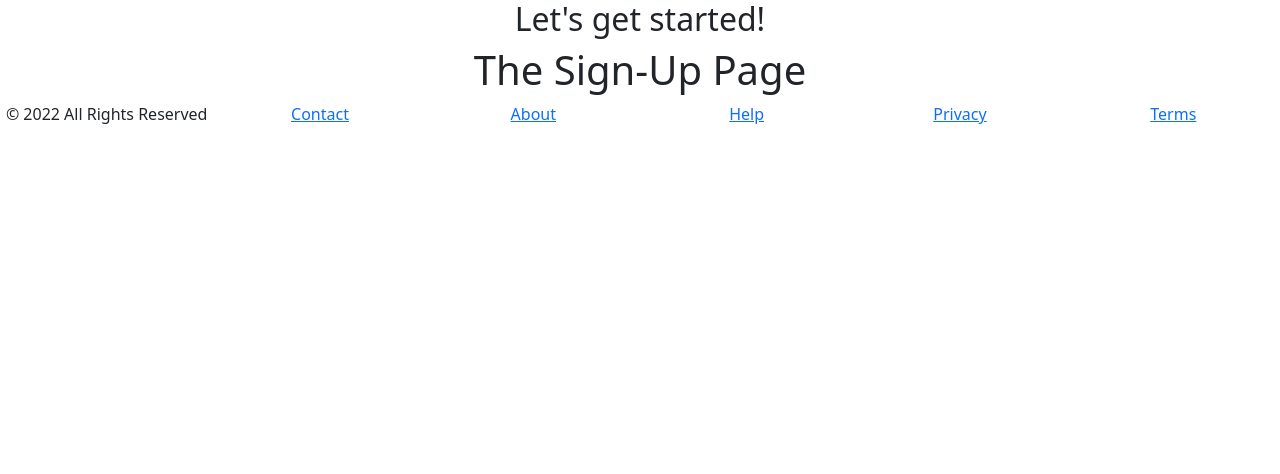
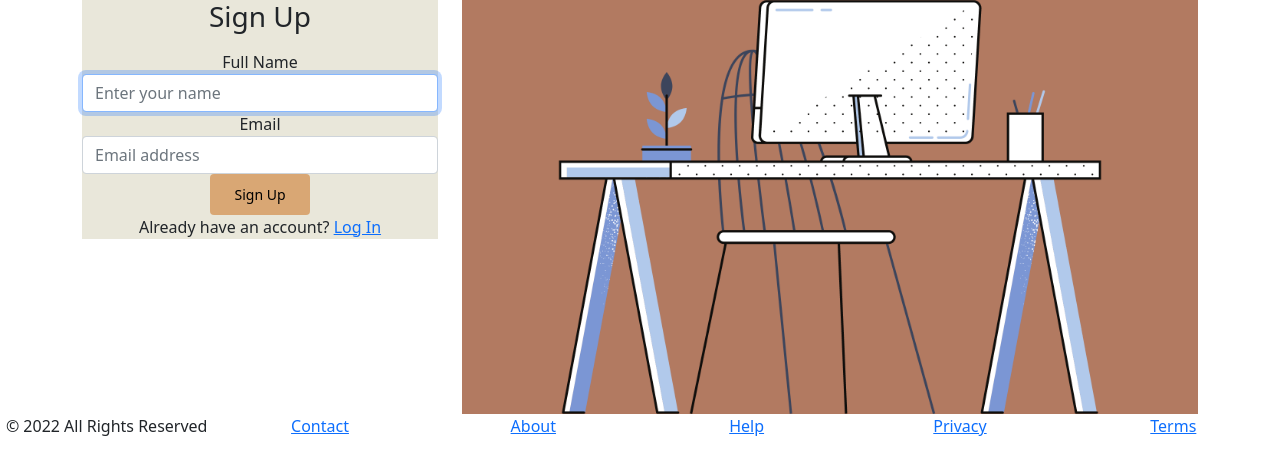
Before and after one commit to sarahemaginnis/legalease, a React (Create React App) app: page /signup in a window 1280 px wide. Shown: the top 474 px of the page. Built offline with nearby package versions, Linux system fonts and the light colour scheme.

Commit message:
signup page; registration form; page layout

```diff
--- a/src/App.js
+++ b/src/App.js
@@ -6,7 +6,6 @@ import Footer from "./components/organisms/footer/Footer";
 const App = () => {
   return (
     <div className="App">
-      <h2>Let's get started!</h2>
       <ApplicationViews />
       <Footer />
     </div>
--- a/src/components/pages/SignUp.js
+++ /dev/null
@@ -1,5 +0,0 @@
-const SignUp = () => {
-    return <h1>The Sign-Up Page</h1>
-}
-
-export default SignUp
--- /dev/null
+++ b/src/components/pages/signUp/SignUp.css
@@ -0,0 +1,8 @@
+.image__signup {
+    max-width: 100%;
+    background-color: #b27a61;
+}
+
+main.signup {
+    background-color: #e9e7da;
+}
--- /dev/null
+++ b/src/components/pages/signUp/SignUp.js
@@ -0,0 +1,110 @@
+import React, { useRef, useState } from "react";
+import { useHistory, Link } from "react-router-dom";
+import "./SignUp.css";
+import { Container, Row, Col } from "react-bootstrap";
+import signUpDesk from "./sign-up-desk.png";
+
+const SignUp = (props) => {
+  const [user, setUser] = useState({});
+  const conflictDialog = useRef();
+
+  const history = useHistory();
+
+  const existingUserCheck = () => {
+    return fetch(`http:://localhost:8088/users?email=${user.email}`)
+      .then((res) => res.json())
+      .then((user) => !!user.length);
+  };
+
+  const handleRegister = (e) => {
+    e.preventDefault();
+    existingUserCheck().then((userExists) => {
+      if (!userExists) {
+        fetch("http://localhost:8088/users", {
+          method: "POST",
+          headers: {
+            "Content-Type": "application/json",
+          },
+          body: JSON.stringify(user),
+        })
+          .then((res) => res.json())
+          .then((createdUser) => {
+            if (createdUser.hasOwnProperty("id")) {
+              localStorage.setItem("legalease_customer", createdUser.id);
+              history.push("/");
+            }
+          });
+      } else {
+        conflictDialog.current.showModal();
+      }
+    });
+  };
+
+  const updateUser = (evt) => {
+    const copy = { ...user };
+    copy[evt.target.id] = evt.target.value;
+    setUser(copy);
+  };
+
+  return (
+    <div className="card__signup">
+      <Container>
+        <Row>
+          <Col sm={4}>
+            <main style={{ textAlign: "center" }} className="signup">
+              <dialog className="dialog dialog--password" ref={conflictDialog}>
+                <div>Account with that email address already exists</div>
+                <button
+                  className="button--close"
+                  onClick={(e) => conflictDialog.current.close()}
+                >
+                  Close
+                </button>
+              </dialog>
+
+              <form className="form--login" onSubmit={handleRegister}>
+                <h1 className="h3 mb-3 font-weight-normal">Sign Up</h1>
+                <fieldset>
+                  <label htmlFor="name"> Full Name </label>
+                  <input
+                    onChange={updateUser}
+                    type="text"
+                    id="name"
+                    className="form-control"
+                    placeholder="Enter your name"
+                    required
+                    autoFocus
+                  />
+                </fieldset>
+                <fieldset>
+                  <label htmlFor="email"> Email </label>
+                  <input
+                    onChange={updateUser}
+                    type="email"
+                    id="email"
+                    className="form-control"
+                    placeholder="Email address"
+                    required
+                  />
+                </fieldset>
+                <fieldset>
+                  <button type="submit" className="btn__btn-primary"> Sign Up </button>
+                </fieldset>
+              </form>
+              <p>Already have an account? <Link to="/login">Log In</Link></p>
+            </main>
+          </Col>
+          <Col sm={8}>
+            <img
+              className="image__signup"
+              src={signUpDesk}
+              alt="a desk with a computer, plant, pencil holder, and chair"
+            />
+          </Col>
+        </Row>
+      </Container>
+    </div>
+  );
+};
+
+export default SignUp;
```
Also changed, not shown: src/ApplicationViews.js (+7 -7 lines), src/components/pages/signUp/sign-up-desk.png (added).
